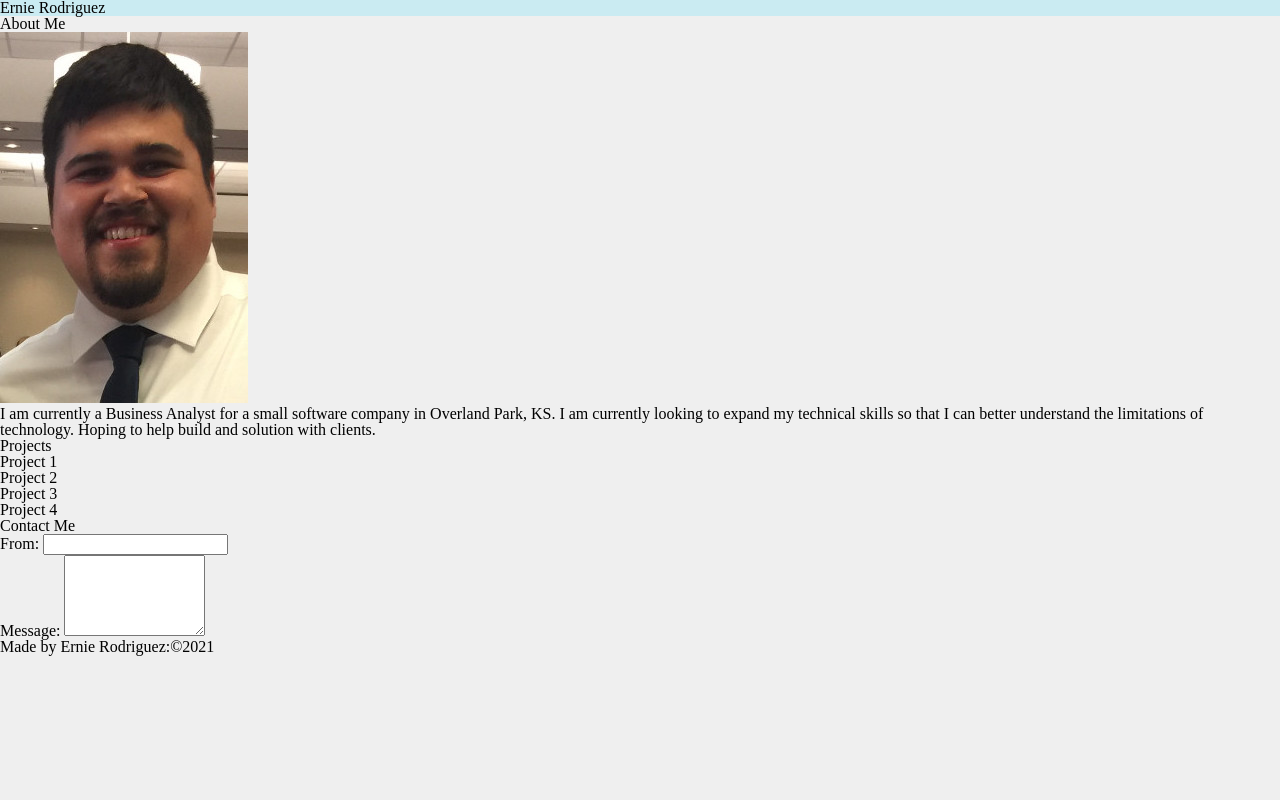
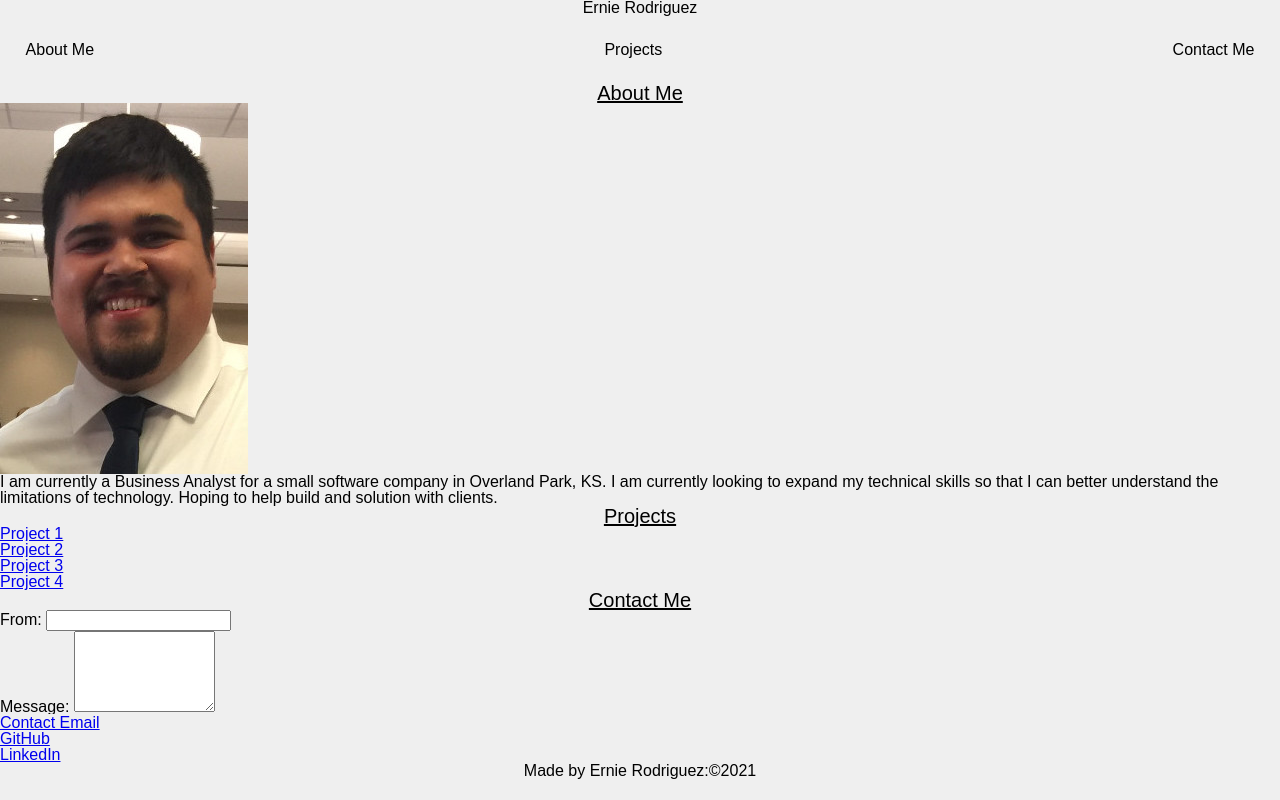
Before and after one commit to erodriguez541/portpage, a plain HTML site: page index.html in a window 1280 px wide. Drawn offline with Linux system fonts and the light colour scheme.

Commit message:
frustrated css styling

```diff
--- a/assets/reset.css
+++ b/assets/reset.css
@@ -22,6 +22,8 @@ time, mark, audio, video {
 	font-size: 100%;
 	font: inherit;
 	vertical-align: baseline;
+	font-family: sans-serif;
+	background-color: #efefef;
 }
 /* HTML5 display-role reset for older browsers */
 article, aside, details, figcaption, figure,
@@ -30,10 +32,9 @@ footer, header, hgroup, menu, nav, section {
 }
 body {
 	line-height: 1;
-    background-color: #efefef;
 }
 ol, ul {
-	list-style: square;
+	list-style: none;
 }
 blockquote, q {
 	quotes: none;
--- a/assets/style.css
+++ b/assets/style.css
@@ -1,9 +1,45 @@
-:root {
+/*
     --primary: #efefef;
     --backgroundtext; #caebf2;
     --watermelon: #ff3b3f;
     --carbon: #a9a9a9;
+*/
+h1{
+    text-align: center;
+    font-size-adjust: 150%;
 }
-nav {
-    background-color: #caebf2;
+
+#img{
+    display: flex;
+    justify-content:inherit;
+
 }
+
+menu{
+    display: flex;
+    flex-wrap: wrap;
+    text-align: right;
+    justify-content: space-between;
+    padding: 2%;
+}
+section h2{
+    text-decoration: solid;
+    font-size: 125%;
+    text-decoration: underline;
+    text-align: center;
+}
+
+#projects {
+    font-size: 100%;
+    text-decoration: underline;
+}
+
+footer h4{
+      text-align: center
+  }
+
+  @media screen and (max-width:768px) {
+      main, nav {
+          flex-direction: column;
+      }
+  }
--- a/index.html
+++ b/index.html
@@ -3,33 +3,42 @@
 <head>
     <meta charset='utf-8'>
     <meta http-equiv='X-UA-Compatible' content='IE=edge'>
-    <title>Portfolio</title>
+    <title>Ernie Rodriguez Portfolio</title>
     <meta name='viewport' content='width=device-width, initial-scale=1'>
     <link rel="stylesheet" href="./assets/reset.css">
     <link rel='stylesheet' type='text/css' media='screen' href='./assets/style.css'>
-    <script src='main.js'></script>
 </head>
 <body>
     <nav>
         <H1>Ernie Rodriguez</H1>
+            <menu>
+                <ul>
+                    About Me
+                </ul>
+                <ul>
+                    Projects
+                </ul>
+                <ul>
+                    Contact Me
+                </ul>
+            </menu>
     </nav>
     <main>
     <section id="aboutme">
     <h2>About Me</h2>
-    <img src="./Images/PortProfile.jpeg" alt="Ernie Rodriguez Profile Picture">
-        <p>I am currently a Business Analyst for a small software company in Overland Park, KS.
-           I am currently looking to expand my technical skills so that I can better understand the limitations of technology.
-           Hoping to help build and solution with clients.
+        <p id="img"><img src="./Images/PortProfile.jpeg" alt="Ernie Rodriguez Profile Picture"></p>
+        <p id="aboutmetxt">I am currently a Business Analyst for a small software company in Overland Park, KS.
+        I am currently looking to expand my technical skills so that I can better understand the limitations of technology.
+        Hoping to help build and solution with clients.
         </p>
     </section>
-    <section id="projects">
+    <section>
         <h2>Projects</h2>
-            <ul>
-                <li>
-                    <a href="#"></a>Project 1</li>
-                <li>Project 2</li>
-                <li>Project 3</li>
-                <li>Project 4</li>
+            <ul id="projects">
+                    <li><a href="#">Project 1</a></li>
+                    <li><a href="#">Project 2</a></li>
+                    <li><a href="#">Project 3</a></li>
+                    <li><a href="#">Project 4</a></li>
             </ul>
     </section>
     <section id="contactme">
@@ -47,6 +56,15 @@
     </section>
     </main>
     <footer>
+        <ul>
+            <a href="mailto:erod541@gmail.com">Contact Email</a>
+        </ul>
+        <ul>
+            <a href="https://github.com/erodriguez541">GitHub</a>
+        </ul>
+        <ul>
+            <a href="https://www.linkedin.com/in/ernesto-ernie-rodriguez-bb43bb65/">LinkedIn</a>
+        </ul>
         <h4>Made by Ernie Rodriguez:&copy;2021</h4>
     </footer>
 </body>
```
